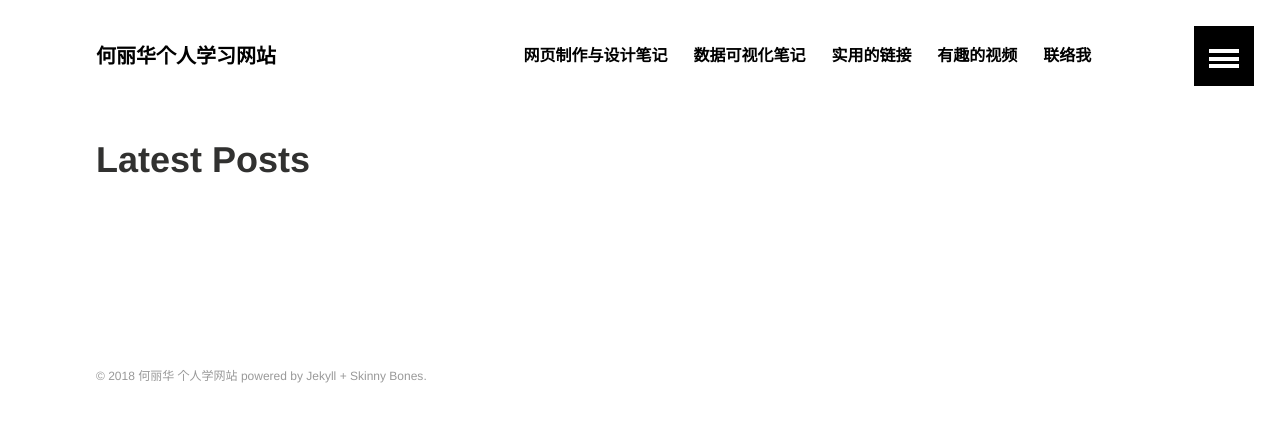
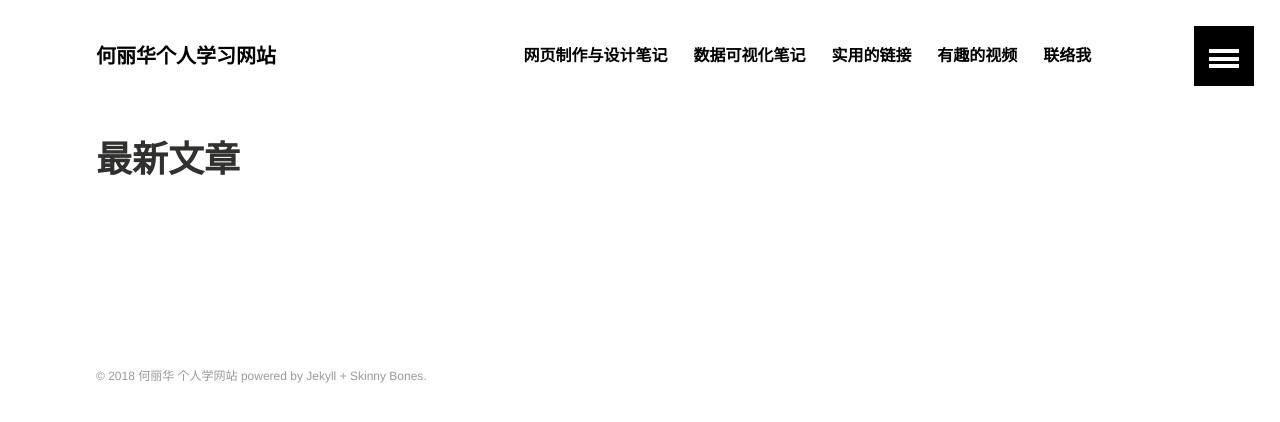
Before and after one commit to luochangming/161013033.github.io, a Jekyll site: the page built from index.md, in a window 1280 px wide. Shown: the top 422 px of the page. Built offline with Jekyll 4.4.1, drawn with Linux system fonts in a browser that asks for light colours.

Commit message:
最新文章

```diff
--- a/index.md
+++ b/index.md
@@ -1,10 +1,10 @@
 ---
 layout: archive
 permalink: /
-title: "Latest Posts"
+title: "最新文章"
 ---
 
-<div class="最新文章">
+<div class="tiles">
 {% for post in site.posts %}
 	{% include post-grid.html %}
 {% endfor %}
```
